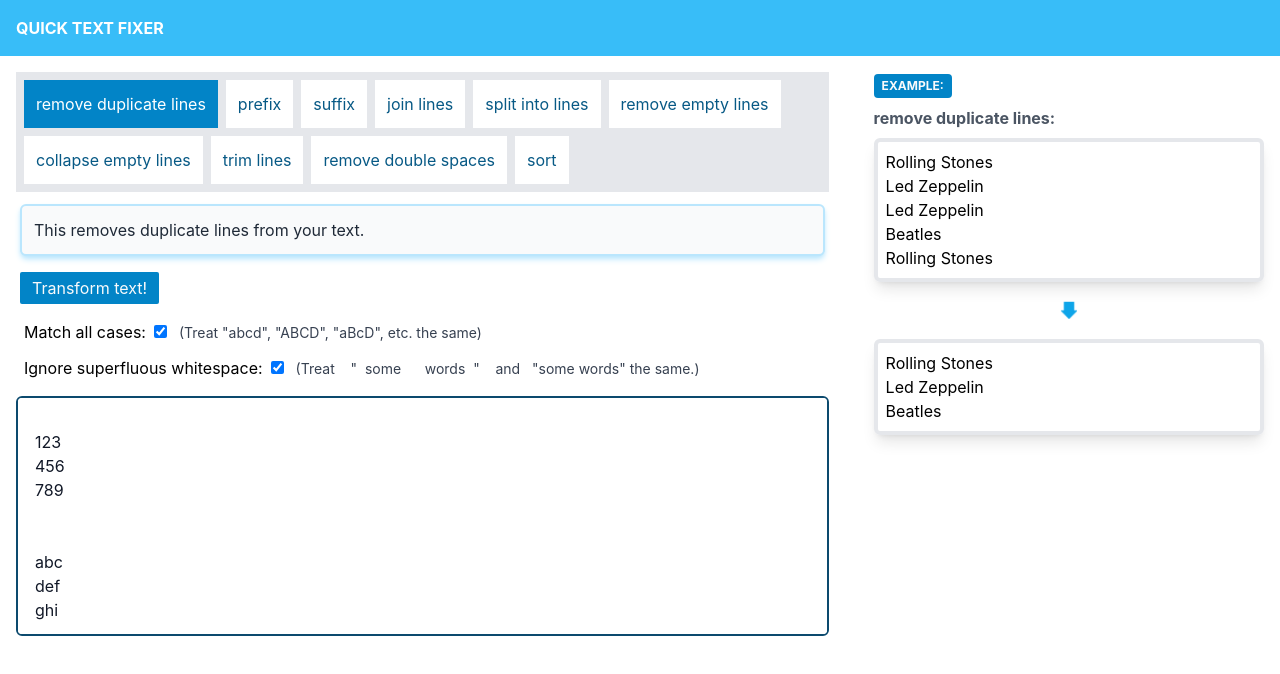
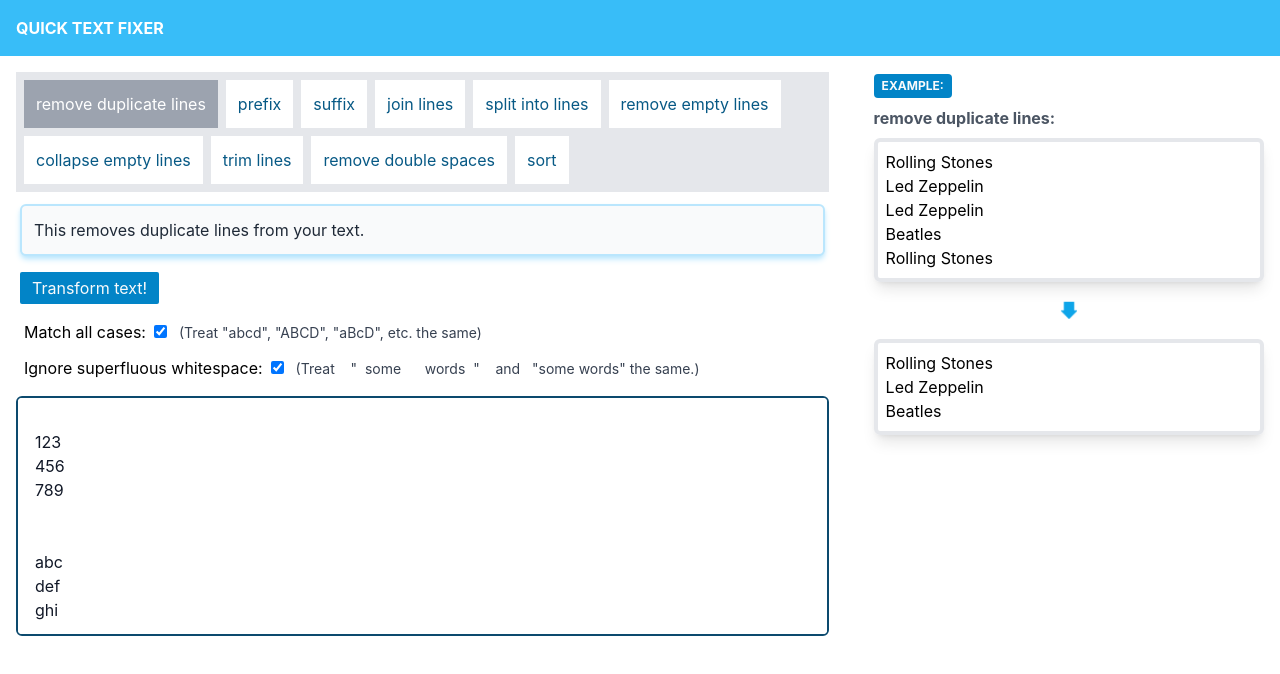
Before and after one commit to Daniel-Wittgenstein/qtf, a React (Create React App) app: page / in a window 1280 px wide. Shown: the top 674 px of the page. Built offline with nearby package versions, Linux system fonts and the light colour scheme.

Commit message:
css ui improvement: button differentiation

```diff
--- a/src/components/Slider.js
+++ b/src/components/Slider.js
@@ -78,7 +78,7 @@ function Slider(props) {
   }
 
   const standardStyle = `p-3 bg-white   text-sky-800 m-1 hover:bg-gray-700 hover:text-gray-50`
-  const selectedStyle = `p-3 bg-sky-600 text-white   m-1 hover:bg-sky-800 hover: text-gray-100`
+  const selectedStyle = `p-3 bg-gray-400 text-white   m-1  cursor-default`
 
   const listItems = props.list.map( (item, index) => {
       const cl =  index === state ? " " + selectedStyle : standardStyle
```
